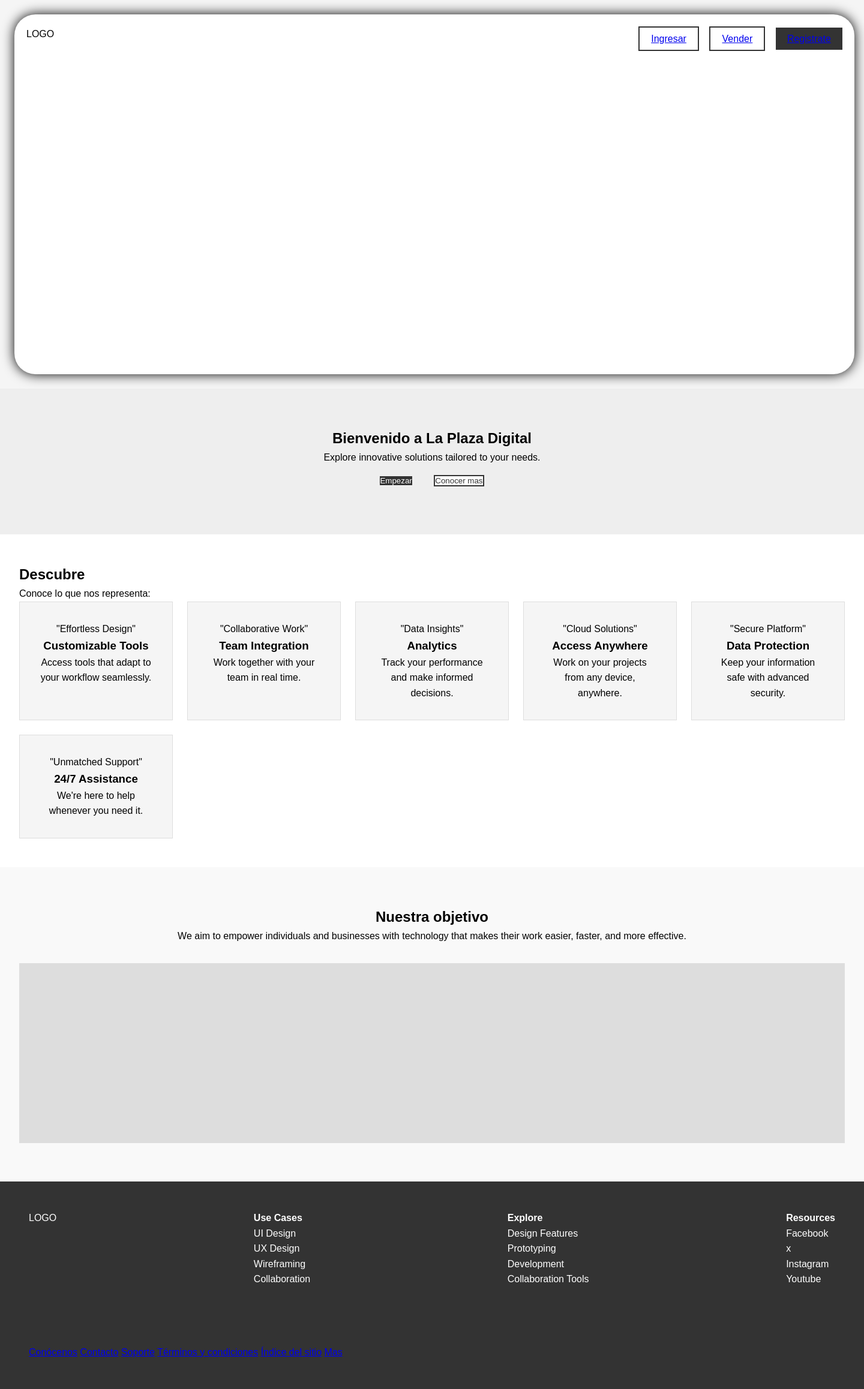
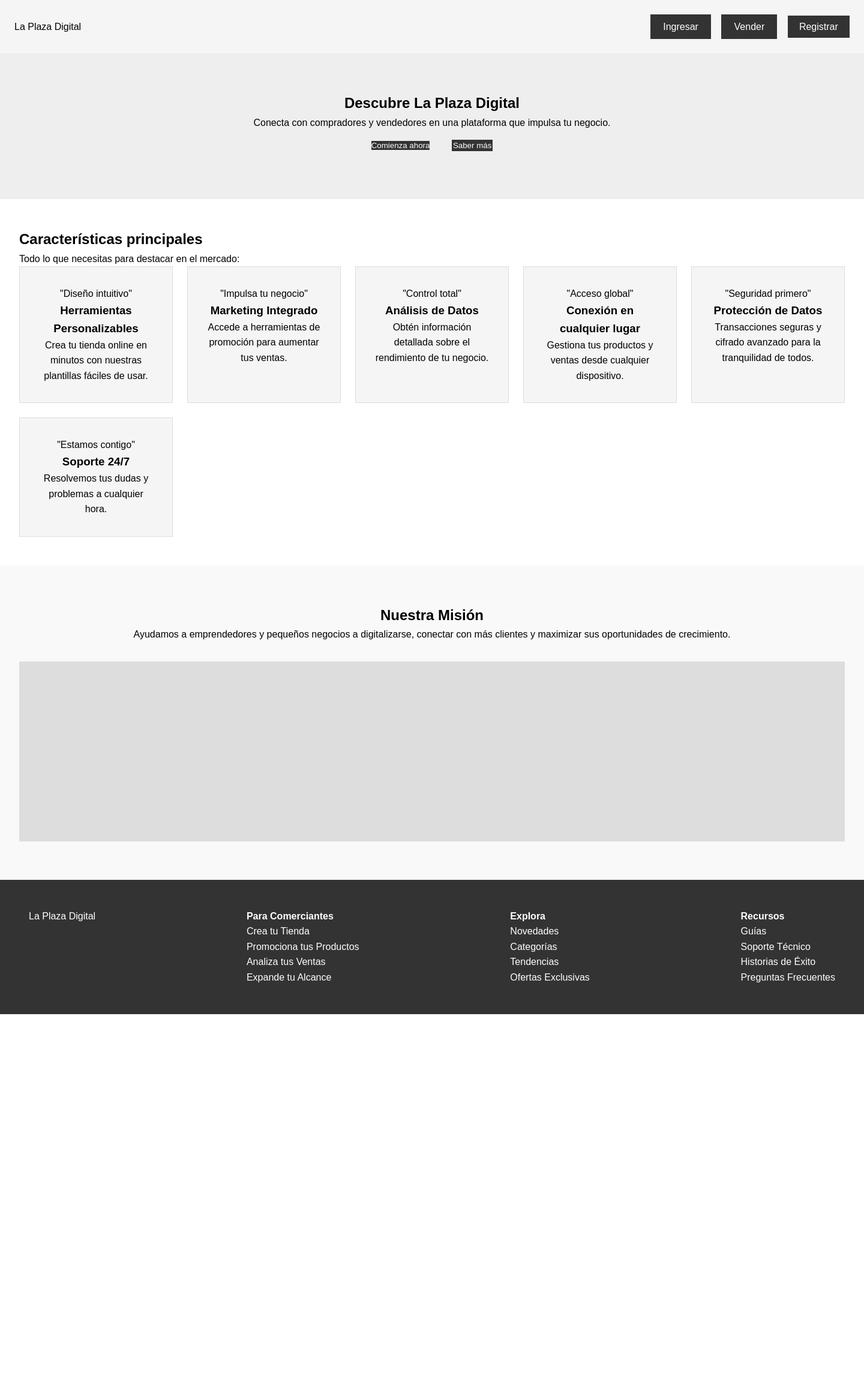
Before and after one commit to JhonGG69/JhonGG69.github.io, a PHP site: page /LaPlazaDigital/ in a window 1440 px wide. Shown: the whole page at 60% size. After the commit the page ends 1691 px from the top, so only its background shows below. Run offline with PHP 8.4, Linux system fonts and the light colour scheme.

Commit message:
Actualización2 index y registros

```diff
--- a/css/Login.css
+++ b/css/Login.css
@@ -132,3 +132,8 @@
   .footer-nav a:hover {
     text-decoration: underline;
   }
+
+  a{
+    text-decoration: none;
+    color: white;
+  }
--- a/css/Regis_prop.css
+++ b/css/Regis_prop.css
@@ -1,3 +1,4 @@
+/* Reset y estilos básicos */
 * {
   margin: 0;
   padding: 0;
@@ -103,3 +104,8 @@
     font-size: 0.9rem;
   }
 }
+
+a{
+  text-decoration: none;
+  color: white;
+}
--- a/css/Registro_Negocio.css
+++ b/css/Registro_Negocio.css
@@ -183,3 +183,9 @@ textarea {
     color: white;
     background-color: #830d34;
 }
+
+a{
+
+  text-decoration: none;
+  color: white;
+}
--- a/css/index.css
+++ b/css/index.css
@@ -1,4 +1,3 @@
-/* Reset y estilos básicos */
 * {
   margin: 0;
   padding: 0;
@@ -18,123 +17,6 @@
 .navbar {
   display: flex;
   justify-content: space-between;
-
-
-    width: 1400px;
-    height: 600px;
-    background: white;
-    padding: 20px;
-    border-radius: 35px;
-    border-right-color: black;
-    box-shadow: 0 0 20px;
-}
-
-.columna-texto {
-    display: flex;
-    flex-direction: column;
-    width: 65%;
-}
-
-.Titulo {
-    text-align: left;
-    font-family: "ProtestStrike-Regular";
-    font-weight: 400px;
-    font-size: 70px;
-    margin-left: 20px;
-    padding-left: 60px;
-    text-align: justify;
-
-}
-
-.txt_cont {
-    height: 150px;
-    width: 400px;
-    margin-left: 20px;
-    text-align: justify;
-    padding-left: 60px;
-}
-
-.bnv_msg {
-    text-align: left;
-    margin-bottom: 5px;
-    text-align: justify;
-    font-family: sans-serif;
-    font-weight: 600;
-    font-size: 35px;
-
-}
-
-.sub_desc {
-    height: 150px;
-    width: 400px;
-    margin-left: 20px;
-    padding-left: 60px;
-}
-
-.descrip {
-    text-align: left;
-    text-align: justify;
-    word-break: initial;
-    font-weight: 500;
-    font-size: 24px;
-}
-
-.conte_butt {
-    display: flex;
-    justify-content: space-between;
-    margin-top: 20px;
-    width: 800px;
-    margin-left: 20px;
-    padding-left: 60px;
-}
-
-.butt_com{
-    height: 50px;
-    width: 250px;
-    padding: 10px;
-    border-radius: 30px;
-    margin-top: 40px;
-    font-family: sans-serif;
-    font-weight: 900;
-    background: #f15101;
-    color: white;
-    font-size: 18px;
-    transition: transform 0.2s ease, box-shadow 0.2s ease;
-}
-
-.butt_com:hover{
-    background-color: #830d34;
-    color: white;
-    transform: translateY(-5px);
-    box-shadow: 0 8px 16px gray;
-}
-
-.butt_prop {
-    height: 50px;
-    width: 250px;
-    padding: 10px;
-    border-radius: 30px;
-    margin-top: 40px;
-    font-family: sans-serif;
-    font-weight: 900;
-    background: #f15101;
-    color: white;
-    font-size: 18px;
-    transition: transform 0.2s ease, box-shadow 0.2s ease;
-}
-.butt_prop:hover{
-    background-color: #830d34;
-    color: white;
-    transform: translateY(-5px);
-    box-shadow: 0 8px 16px gray;
-}
-
-
-#Logo_pag {
-    width: 30%;
-    display: flex;
-    justify-content: center;
-
   align-items: center;
 }
 
@@ -164,10 +46,11 @@
 }
 
 .btn-secondary {
-    background-color: #fff;
-    color: #333;
+  background-color: #333;
+  color: white;
   border: 2px solid #333;
   cursor: pointer;
+  text-decoration: none;
 }
 
 .hero {
@@ -242,3 +125,8 @@
     align-items: center;
   }
 }
+
+a{
+  text-decoration: none;
+  color: white;
+}
--- a/css/register_form.css
+++ b/css/register_form.css
@@ -133,3 +133,8 @@
   .footer-nav a:hover {
     text-decoration: underline;
   }
+
+  a{
+    color: white;
+    text-decoration: none;
+  }
--- a/index.html
+++ b/index.html
@@ -10,66 +10,68 @@
 <body>
     <header>
         <nav class="navbar">
-        <div class="logo">LOGO</div>
+          <div class="logo">La Plaza Digital</div>
           <div class="auth-buttons">
             <button class="btn-secondary"><a href="/api/config/login_form.html">Ingresar</a></button>
-            <button class="btn-secondary"><a href="/api/config/Regis_prop.html"> Vender</a></button>
-            <button class="btn-primary"><a href="/api/config/register_form.html"> Registrate</a></button>
+            <button class="btn-secondary"><a href="/api/config/Regis_prop.html">Vender</a></button>
+            <button class="btn-primary"><a href="/api/config/register_form.html"> Registrar</a></button>
           </div>
         </nav>
     </header>
 
     <main>
+
         <section class="hero">
-        <h1>Bienvenido a La Plaza Digital</h1>
-        <p>Explore innovative solutions tailored to your needs.</p>
+          <h1>Descubre La Plaza Digital</h1>
+          <p>Conecta con compradores y vendedores en una plataforma que impulsa tu negocio.</p>
           <div class="hero-buttons">
-            <button class="btn-primary">Empezar</button>
-            <button class="btn-secondary">Conocer mas</button>
+            <button class="btn-primary">Comienza ahora</button>
+            <button class="btn-secondary">Saber más</button>
           </div>
         </section>
 
         <section class="features">
-        <h2>Descubre</h2>
-        <p>Conoce lo que nos representa:</p>
+          <h2>Características principales</h2>
+          <p>Todo lo que necesitas para destacar en el mercado:</p>
           <div class="feature-grid">
+
             <div class="feature-card">
-            <p>"Effortless Design"</p>
-            <h3>Customizable Tools</h3>
-            <p>Access tools that adapt to your workflow seamlessly.</p>
+              <p>"Diseño intuitivo"</p>
+              <h3>Herramientas Personalizables</h3>
+              <p>Crea tu tienda online en minutos con nuestras plantillas fáciles de usar.</p>
             </div>
             <div class="feature-card">
-            <p>"Collaborative Work"</p>
-            <h3>Team Integration</h3>
-            <p>Work together with your team in real time.</p>
+              <p>"Impulsa tu negocio"</p>
+              <h3>Marketing Integrado</h3>
+              <p>Accede a herramientas de promoción para aumentar tus ventas.</p>
             </div>
             <div class="feature-card">
-            <p>"Data Insights"</p>
-            <h3>Analytics</h3>
-            <p>Track your performance and make informed decisions.</p>
+              <p>"Control total"</p>
+              <h3>Análisis de Datos</h3>
+              <p>Obtén información detallada sobre el rendimiento de tu negocio.</p>
             </div>
             <div class="feature-card">
-            <p>"Cloud Solutions"</p>
-            <h3>Access Anywhere</h3>
-            <p>Work on your projects from any device, anywhere.</p>
+              <p>"Acceso global"</p>
+              <h3>Conexión en cualquier lugar</h3>
+              <p>Gestiona tus productos y ventas desde cualquier dispositivo.</p>
             </div>
             <div class="feature-card">
-            <p>"Secure Platform"</p>
-            <h3>Data Protection</h3>
-            <p>Keep your information safe with advanced security.</p>
+              <p>"Seguridad primero"</p>
+              <h3>Protección de Datos</h3>
+              <p>Transacciones seguras y cifrado avanzado para la tranquilidad de todos.</p>
             </div>
             <div class="feature-card">
-            <p>"Unmatched Support"</p>
-            <h3>24/7 Assistance</h3>
-            <p>We're here to help whenever you need it.</p>
+              <p>"Estamos contigo"</p>
+              <h3>Soporte 24/7</h3>
+              <p>Resolvemos tus dudas y problemas a cualquier hora.</p>
             </div>
           </div>
         </section>
 
         <section class="extra-section">
-        <h2>Nuestra objetivo</h2>
+          <h2>Nuestra Misión</h2>
           <p>
-            We aim to empower individuals and businesses with technology that makes their work easier, faster, and more effective.
+            Ayudamos a emprendedores y pequeños negocios a digitalizarse, conectar con más clientes y maximizar sus oportunidades de crecimiento.
           </p>
           <div class="image-placeholder"></div>
         </section>
@@ -77,42 +79,28 @@
 
     <footer>
         <div class="footer-grid">
-        <div class="logo">LOGO</div>
+          <div class="logo">La Plaza Digital</div>
           <ul>
-            <li><strong>Use Cases</strong></li>
-            <li><a href="#">UI Design</a></li>
-            <li><a href="#">UX Design</a></li>
-            <li><a href="#">Wireframing</a></li>
-            <li><a href="#">Collaboration</a></li>
+            <li><strong>Para Comerciantes</strong></li>
+            <li><a href="#">Crea tu Tienda</a></li>
+            <li><a href="#">Promociona tus Productos</a></li>
+            <li><a href="#">Analiza tus Ventas</a></li>
+            <li><a href="#">Expande tu Alcance</a></li>
           </ul>
           <ul>
-            <li><strong>Explore</strong></li>
-            <li><a href="#">Design Features</a></li>
-            <li><a href="#">Prototyping</a></li>
-            <li><a href="#">Development</a></li>
-            <li><a href="#">Collaboration Tools</a></li>
+            <li><strong>Explora</strong></li>
+            <li><a href="#">Novedades</a></li>
+            <li><a href="#">Categorías</a></li>
+            <li><a href="#">Tendencias</a></li>
+            <li><a href="#">Ofertas Exclusivas</a></li>
           </ul>
           <ul>
-            <li><strong>Resources</strong></li>
-            <li><a href="#">Facebook</a></li>
-            <li><a href="#">x</a></li>
-            <li><a href="#">Instagram</a></li>
-            <li><a href="#">Youtube</a></li>
+            <li><strong>Recursos</strong></li>
+            <li><a href="#">Guías</a></li>
+            <li><a href="#">Soporte Técnico</a></li>
+            <li><a href="#">Historias de Éxito</a></li>
+            <li><a href="#">Preguntas Frecuentes</a></li>
           </ul>
-        </div>
-    </footer>
-    </div>
-</div>
-
-
-<footer>
-    <div class="pie_pag">
-        <a href="api/config/src/conocenos.html">Conócenos</a>
-        <a href="api/config/src/contactos.html">Contacto</a>
-        <a href="#">Soporte</a>
-        <a href="#">Términos y condiciones</a>
-        <a href="#">Índice del sitio</a>
-        <a href="#">Mas</a>
         </div>
     </footer>
 </body>
```
Also changed, not shown: api/config/Regis_prop.html (+8 -20 lines), api/config/login_form.html (+2 -33 lines), api/config/register_form.html (+3 -51 lines), api/config/src/Registro_Negocio.html (+14 -55 lines). Lines whose indentation alone changed are shown as unchanged.
